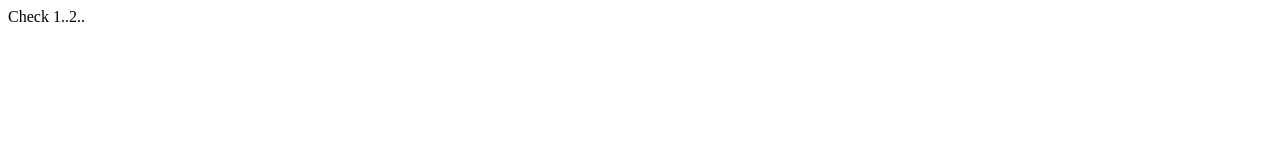
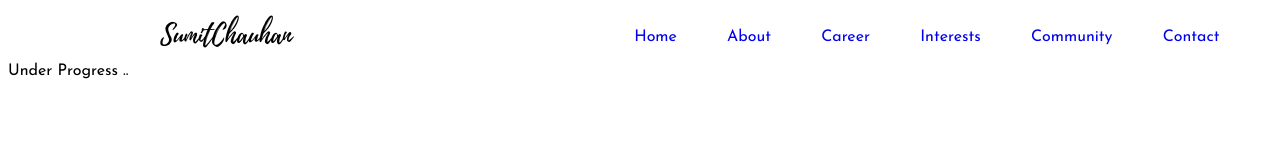
Before and after one commit to chauhansumitdev/Portfolio-Website, a plain HTML site: page index.html in a window 1280 px wide. Drawn offline with Linux system fonts and the light colour scheme.

Commit message:
Added Navbar

```diff
--- a/index.html
+++ b/index.html
@@ -5,9 +5,25 @@
     <meta name="viewport" content="width=device-width, initial-scale=1.0">
     <title>Sumit Chauhan</title>
     <link rel="stylesheet" href="styles.css">
+    <link rel="icon" type="image/png" href="asstes/favicon.png">
+    <link rel="preconnect" href="https://fonts.googleapis.com">
+<link rel="preconnect" href="https://fonts.gstatic.com" crossorigin>
+<link href="https://fonts.googleapis.com/css2?family=Josefin+Sans&display=swap" rel="stylesheet">
 </head>
 <body>
-
+    <div class="navbar">
+        <div class="navbarlogo">
+            <img src="asstes/navlog.png" alt="navbar-logo">
+        </div>
+        <ul class="naveachbutton">
+                <li><a href="#">Home</a></li>
+                <li><a href="#">About</a></li>
+                <li><a href="#">Career</a></li>
+                <li><a href="#">Interests</a></li>
+                <li><a href="#">Community</a></li>
+                <li><a href="#">Contact</a></li>
+        </ul>
+    </div>
     <script src="script.js"></script>
 </body>
 </html>
--- a/script.js
+++ b/script.js
@@ -1 +1 @@
-document.write("Check 1..2..");
+document.write("Under Progress ..");
--- a/styles.css
+++ b/styles.css
@@ -0,0 +1,34 @@
+*{
+    font-family: 'Josefin Sans', sans-serif;
+}
+
+.navbar{
+    background-color:rgb(255, 255, 255);
+    height: 50px;
+    width: 100%;
+    padding-top: 5px;
+}
+
+.navbarlogo{
+    position: absolute;
+    margin-left: 10%;
+    height: 40px;
+    width: 180px;
+}
+
+
+.naveachbutton{
+    position: absolute;
+    display: inline-flex;
+    margin-left: 45%;
+    padding: 0px;
+}
+
+.naveachbutton li{
+    list-style-type:none ;
+    margin-left: 15%;
+}
+
+a{
+    text-decoration: none;
+}
```
Also changed, not shown: asstes/designer.png (added), asstes/educator.png (added), asstes/favicon.png (added), asstes/keyboard.png (added), asstes/logo.png (added), asstes/mouse.png (added), asstes/navlog.png (added).
